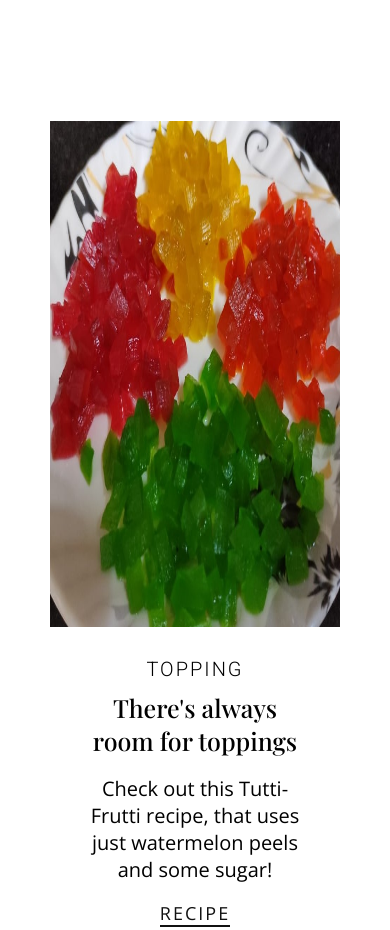
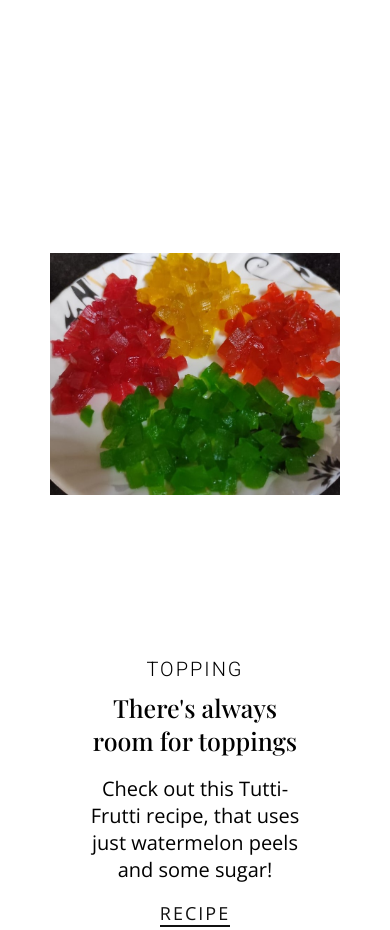
Before and after one commit to prernak7595/Bake.o.pedia, a plain HTML site: page index.html in a window 390 px wide. Shown: the part 1260-2190 px from the top of the page. Drawn offline with nearby package versions, Linux system fonts and the light colour scheme.

Commit message:
Update style.css

```diff
--- a/style.css
+++ b/style.css
@@ -1101,7 +1101,9 @@ section{
 }
 
 @media (max-width: 550px) {
-
+  .best .container .col img{
+  object-fit: contain!important;
+}
 }
 
 @media (max-width: 500px) {
@@ -1113,6 +1115,10 @@ section{
 @media (max-width: 400px) {
   .best .container{
     margin: 0 50px;
+  }
+  .best .container .col img{
+    height: 60vh!important;
+
   }
 }
 
@@ -1205,6 +1211,7 @@ section{
   .health .container .card img{
     height: 40vh!important;
     width: 100%!important;
+    object-fit: contain!important;
   }
   .health .container .card{
     margin: 0 40px;
@@ -1442,6 +1449,7 @@ section{
   .about .container .image{
     margin: 10rem 8rem 5rem!important;
     padding: 6rem!important;
+    object-fit: contain!important;
   }
 }
 
```
